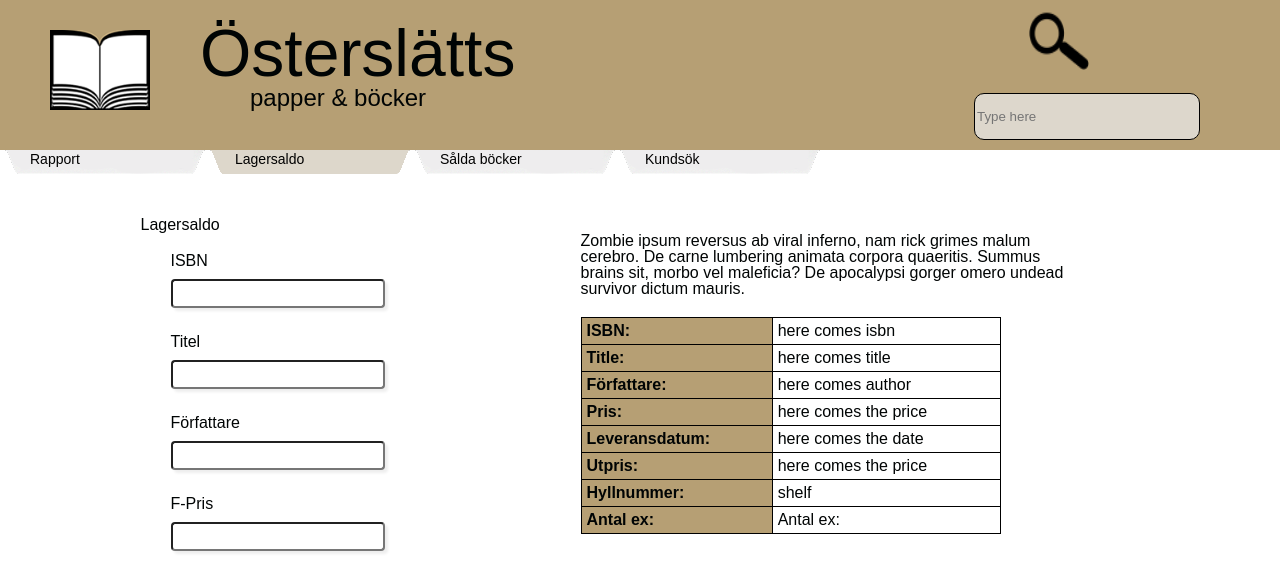
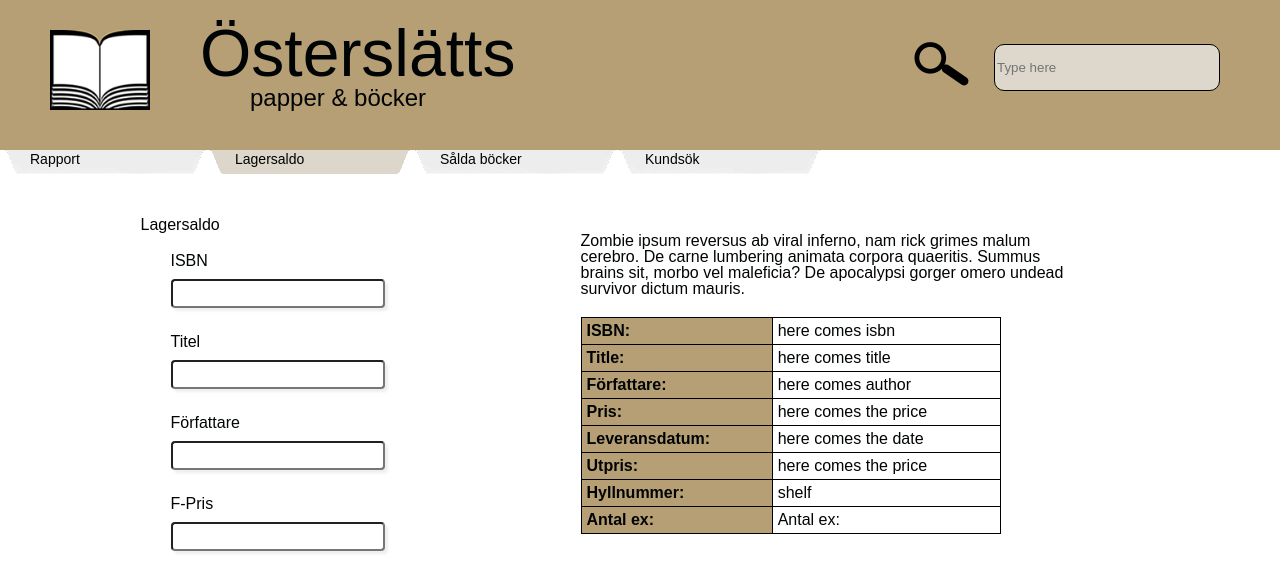
Before and after one commit to mh1830/bookstore_grupp2, a PHP site: page /index.html in a window 1280 px wide. Shown: the top 576 px of the page. Run offline with PHP 8.4, Linux system fonts and the light colour scheme; some web fonts are replaced.

Commit message:
Fixed with the search
Fixed with the search in css so it would look better

```diff
--- a/css/css.css
+++ b/css/css.css
@@ -27,10 +27,12 @@ img#logo {
 	margin-top: 30px;
 }
 img#lope {
-	width:60px;
+	/*width:60px;
 	height:60px;
 	padding-top:10px;
-	padding-left:55px;
+	padding-left:55px;*/
+	margin-left: -80px;
+	margin-top: 40px;
 }
 h1 {
 	font-size: 66px;
@@ -302,9 +304,6 @@ border-spacing: 0;
    box-shadow: 0 1px 4px rgba(0, 0, 0, 0.5) inset;
 }
 
-
-
-
 #search {
 	width: 220px;
 	height: 43px;
@@ -312,4 +311,5 @@ border: 1px #000 solid;
 	border-radius: 10px;
 	background: #ddd7cc;
 	float: right;
-margin: 20px 80px 0 0;
+	margin: -45px 60px 0 0;
+}
```
Lines whose indentation alone changed are shown as unchanged.
